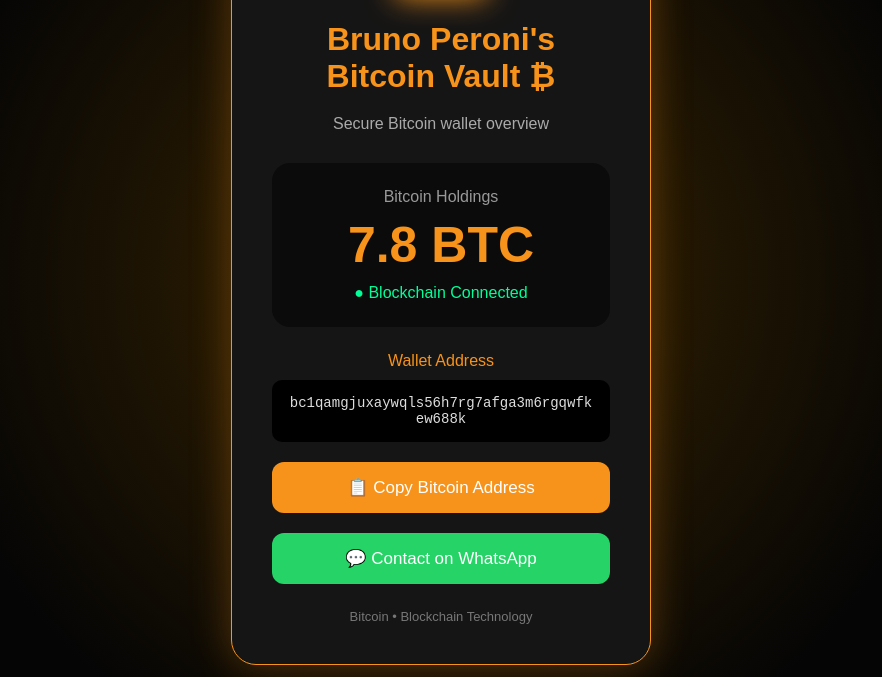
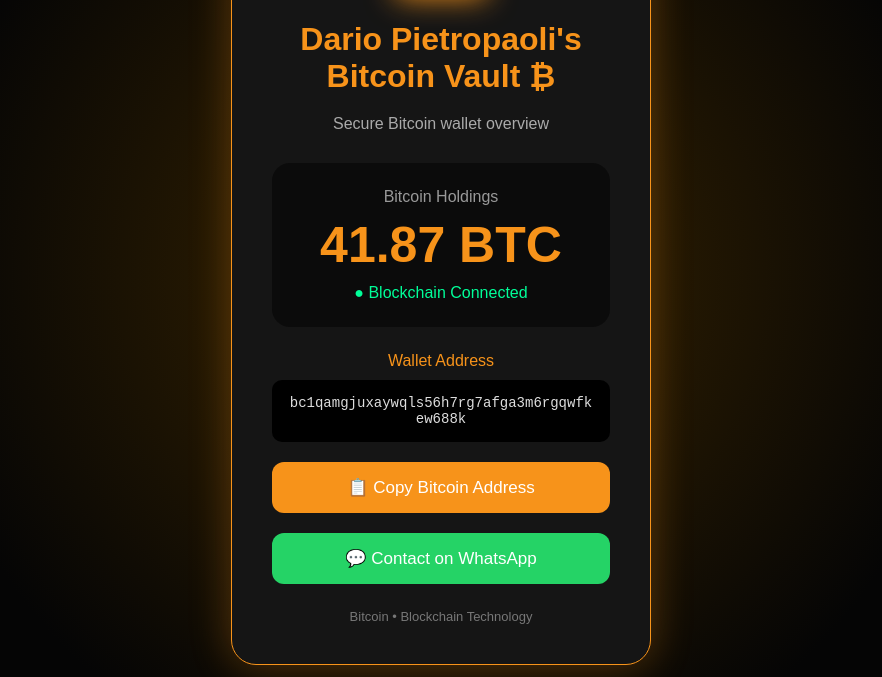
Before and after one commit to R123456789Arch/bitcoin-page, a plain HTML site: page index.html in a window 1280 px wide. Shown: the part 123-800 px from the top of the page, without its empty margins (199-1081 px from the left). Drawn offline with Linux system fonts and the light colour scheme.

Commit message:
Update title and owner in index.html

```diff
--- a/index.html
+++ b/index.html
@@ -1,4 +1,3 @@
-
 <!DOCTYPE html>
 <html lang="en">
 <head>
@@ -6,7 +5,7 @@
 <meta charset="UTF-8">
 <meta name="viewport" content="width=device-width, initial-scale=1.0">
 
-<title>Bruno Peroni's Bitcoin Vault</title>
+<title>Dario Pietropaoli's Bitcoin Vault</title>
 
 <style>
 
@@ -125,7 +124,6 @@ button:hover{
 
 </style>
 
-
 <script>
 
 function copyWallet(){
@@ -140,29 +138,21 @@ alert("Bitcoin address copied");
 
 </script>
 
-
 </head>
-
 
 <body>
 
-
 <div class="card">
-
 
 <img class="logo"
 src="https://upload.wikimedia.org/wikipedia/commons/4/46/Bitcoin.svg"
 alt="Bitcoin">
 
-
-<h1>Bruno Peroni's Bitcoin Vault ₿</h1>
-
+<h1>Dario Pietropaoli's Bitcoin Vault ₿</h1>
 
 <p class="subtitle">
 Secure Bitcoin wallet overview
 </p>
-
-
 
 <div class="balance-box">
 
@@ -171,7 +161,7 @@ Bitcoin Holdings
 </div>
 
 <div class="balance">
-7.8 BTC
+41.87 BTC
 </div>
 
 <div class="status">
@@ -180,24 +170,17 @@ Bitcoin Holdings
 
 </div>
 
-
-
 <div class="wallet-title">
 Wallet Address
 </div>
-
 
 <div class="wallet">
 bc1qamgjuxaywqls56h7rg7afga3m6rgqwfkew688k
 </div>
 
-
-
 <button onclick="copyWallet()">
 📋 Copy Bitcoin Address
 </button>
-
-
 
 <a class="whatsapp" href="https://wa.me/447918892797" target="_blank">
 
@@ -207,15 +190,11 @@ bc1qamgjuxaywqls56h7rg7afga3m6rgqwfkew688k
 
 </a>
 
-
-
 <div class="footer">
 Bitcoin • Blockchain Technology
 </div>
 
-
 </div>
-
 
 </body>
 </html>
```
